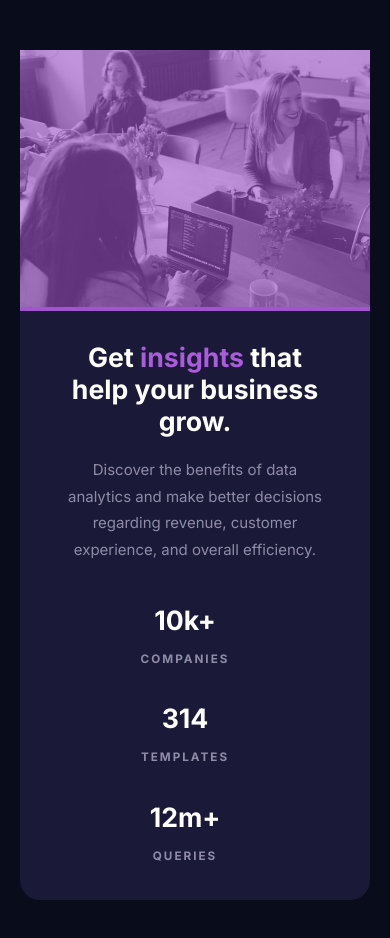
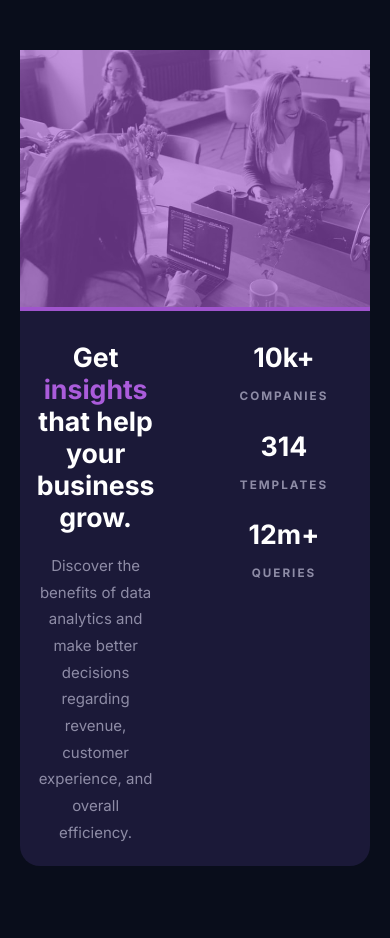
Before and after one commit to jenidub/stats-component, a plain HTML site: page index.html in a window 390 px wide. After the commit the page ends 916 px from the top, so only its background shows below. Drawn offline with Linux system fonts and the light colour scheme; files whose address does not match are found by name.

Commit message:
Refactor HTML and CSS for transition from desktop to mobile version

```diff
--- a/index.html
+++ b/index.html
@@ -17,10 +17,11 @@
       <div id="overlay"></div>
     </header>
     <div id="text-container">
-      <h2>Get <span id="title-purple">insights</span> that help your business grow.</h2>
-      <p>Discover the benefits of data analytics and make better decisions regarding revenue, customer experience, and overall efficiency.</p>
-    </div>
-    <div id="stats-section">
+      <div id="text-section">
+        <h2>Get <span id="title-purple">insights</span> that help your business grow.</h2>
+        <p>Discover the benefits of data analytics and make better decisions regarding revenue, customer experience, and overall efficiency.</p>
+      </div>
+      <div id="stats-section">
         <div class="stats-container">
           <span class="stats-value">10k+</span>
           <p class="stats-description">companies</p>
@@ -33,7 +34,7 @@
           <span class="stats-value">12m+</span>
           <p class="stats-description">queries</p>
         </div>
-    </div>
+      </div>
   </div>
   <!-- <div class="attribution">
     Challenge by <a href="https://www.frontendmentor.io?ref=challenge" target="_blank">Frontend Mentor</a>.
--- a/styles.css
+++ b/styles.css
@@ -1,9 +1,12 @@
 body {
+  display: flex;
+  align-items: center;
+  justify-content: center;
   background-color: #090D1B;
   color: white;
   text-align: left;
   font-family: 'Inter', sans-serif;
-  padding: 125px;
+  padding: 75px;
   font-size: 15px;
 }
 
@@ -12,6 +15,7 @@ body {
   display: inline-flex;
   flex-direction: row-reverse;
   width: 100%;
+  max-width: 850px;
   height: 375px;
   border-top-left-radius: 20px;
   border-bottom-left-radius: 20px;
@@ -38,6 +42,10 @@ header {
 }
 
 #text-container {
+  display: flex;
+  flex-direction: column;
+  align-items: flex-start;
+  justify-content: center;
   padding: 30px;
   width: 45%;
 }
@@ -55,14 +63,21 @@ h2,
 p {
   line-height: 20pt;
   color: #8E8CA6;
+  margin: 20px 0px;
+}
+
+h2 {
+  margin: 10px 0px;
 }
 
 #stats-section {
   display: inline-flex;
+  padding: 5px;
+  margin: 5px 0px;
 }
 
 .stats-container {
-  margin: 20px 20px 0px 0px;
+  margin: 10px 20px 0px 0px;
   flex-grow: 1;
 }
 
```
